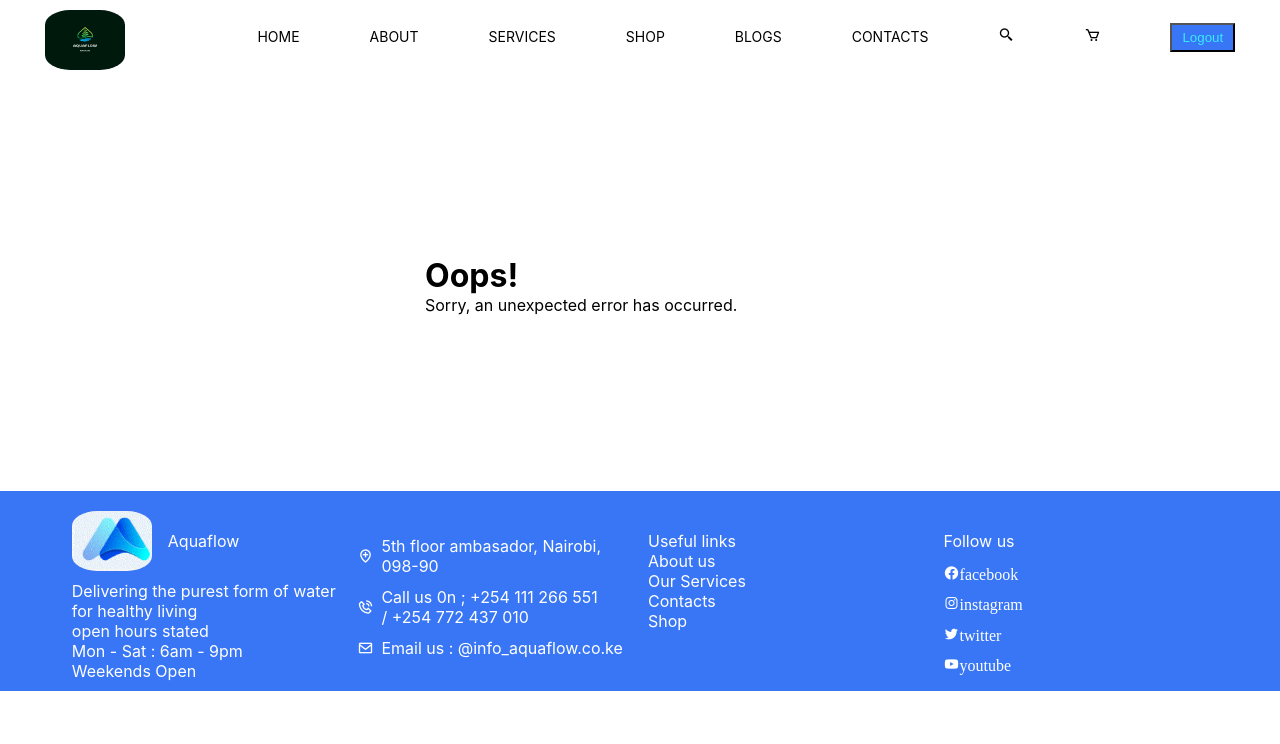
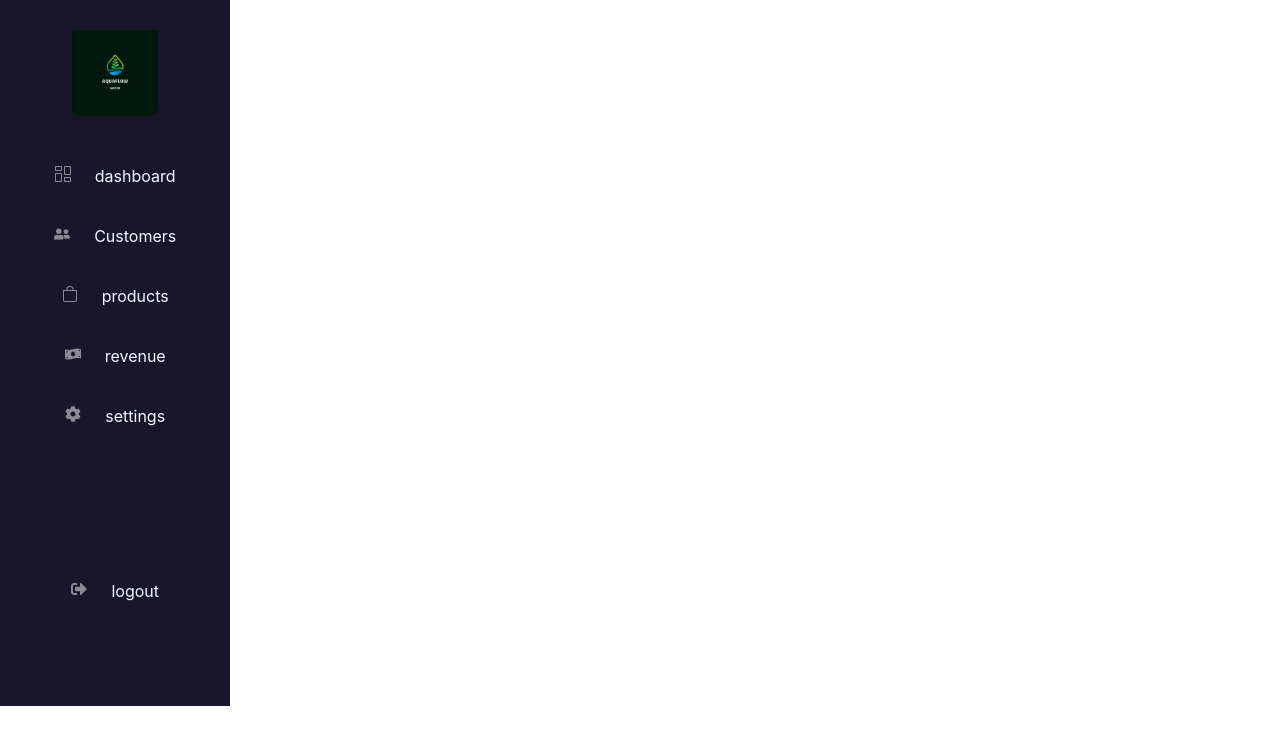
Before and after one commit to jaysonalfie/Aquaflow-Water-Project, a React (Create React App) app in the folder frontend/: page /dispensorshop in a window 1280 px wide. Shown: the top 744 px of the page. Built offline with nearby package versions, Linux system fonts and the light colour scheme.

Commit message:
created shop dashboard

```diff
--- a/frontend/package.json
+++ b/frontend/package.json
@@ -10,6 +10,7 @@
     "react": "^18.2.0",
     "react-dom": "^18.2.0",
     "react-hook-form": "^7.51.4",
+    "react-icons": "^5.2.1",
     "react-router-dom": "^6.22.3",
     "react-scripts": "5.0.1",
     "router": "^1.3.8",
--- a/frontend/src/App.js
+++ b/frontend/src/App.js
@@ -9,21 +9,27 @@ import SignupPage from "./pages/SignupPage";
 import ErrorPage from "./ErrorPage";
 import ProtectedRoute from "./components/ProtectedRoute";
 import { AuthProvider } from "./components/AuthContext";
+import DispensorShop from "./Dispensor/DispensorShop";
 
 //creating react router for the elements in the application
 const router = createBrowserRouter(
   createRoutesFromElements(
     //creating parent route as main layout will be in every page
-    <Route path='/' element={<MainLayout/>}>
+    <Route>
+    <Route path="/dispensorshop" element={<DispensorShop/>}/>
+      <Route path='/' element={<MainLayout/>}>
     <Route index element={<LoginPage/>}/>
     <Route path="/home" element={<ProtectedRoute><HomePage/></ProtectedRoute>} />
     <Route path="/about" element={<ProtectedRoute><AboutPage/></ProtectedRoute>}/>
     <Route path="/shop" element={<ProtectedRoute><ShopsPage/></ProtectedRoute>}/>
     <Route path="/shop" element={<ProtectedRoute><ShopsPage/></ProtectedRoute>}/>
 
+
     <Route path="/signup" element={<SignupPage/>}/>
     <Route path="*"  element={<ErrorPage/>}/>
   </Route>
+    </Route>
+
 )
 )
 const App=()=> {
--- /dev/null
+++ b/frontend/src/Dispensor/DisMenu.js
@@ -0,0 +1,65 @@
+import React from 'react'
+import { Link } from 'react-router-dom'
+import Logo from "../images/aquaflowlogo.png"
+import { FaSignOutAlt,  FaCog,  FaUserFriends ,FaMoneyBillWave } from "react-icons/fa";
+import { BsBag,  BsColumnsGap } from "react-icons/bs";
+import './menu.css'
+
+
+const DisMenu = () => {
+  return(
+    <menu>
+        <img src={Logo}alt=""/>
+        <ul id='mainMenu'>
+            <div className='menuItem'>
+                <Icon icon={<BsColumnsGap/>}/>
+                <span>
+                <p>dashboard</p>
+                </span>
+            </div>
+            <div className='menuItem'>
+                <Icon icon={<FaUserFriends/>}/>
+                <span>
+                <p>Customers</p>
+                </span>
+            </div>
+            <div className='menuItem'>
+                <Icon icon={<BsBag/>}/>
+                <span>
+                <p>products</p>
+                </span>
+            </div>
+            <div className='menuItem'>
+                <Icon icon={<FaMoneyBillWave/>}/>
+                <span>
+                <p>revenue</p>
+                </span>
+            </div>
+            <div className='menuItem'>
+                <Icon icon={<FaCog/>}/>
+                <span>
+                <p>settings</p>
+                </span>
+            </div>
+        </ul>
+        <ul className='bottomMenu'>
+        <div className='menuItem'>
+                <Icon icon={<FaSignOutAlt/>}/>
+                <span>
+                <p>logout</p>
+                </span>
+            </div>
+
+        </ul>
+    </menu>
+  )
+
+}
+
+const Icon = ({icon})=> (
+    <li>
+        <Link to='#'>{icon}</Link>
+    </li>
+)
+
+export default DisMenu
--- /dev/null
+++ b/frontend/src/Dispensor/DispensorShop.js
@@ -0,0 +1,12 @@
+import React from 'react'
+import DisMenu from './DisMenu'
+
+const DispensorShop = () => {
+  return (
+    <div>
+    <DisMenu/>
+    </div>
+  )
+}
+
+export default DispensorShop
--- /dev/null
+++ b/frontend/src/Dispensor/menu.css
@@ -0,0 +1,70 @@
+menu {
+    width: 18%;
+    background: #19162c;
+    display: flex;
+    flex-direction: column;
+    align-items: center;
+}
+
+menu img{
+    width: 5.4em;
+    padding-top: 30px;
+    border-radius: 8px;
+}
+menu .menuItem{
+    display: flex;
+    align-items: center;
+    justify-content: space-between;
+    gap: 1.5em;
+
+}
+
+menu .menuItem  span{
+   color: aliceblue;
+}
+
+menu ul{
+    padding-top: 30px;
+    width: 100%;
+    display: flex;
+    flex-direction: column;
+    align-items: center;
+    margin-bottom: 85px;
+}
+
+menu ul li {
+    list-style: none;
+    margin: 20px 0;
+    position: relative;
+    color: #8c8a95 ;
+    width: 100%;
+    text-align: center;
+}
+
+menu ul li a{
+    font: 24px;
+    color: #8c8a95;
+    text-decoration: none;
+    transition: all 0.3s;
+}
+
+menu ul li a:before{
+    position: absolute;
+    content: '';
+    top: 5px;
+    left: -10px;
+    width: 0px;
+    height: 20px;
+    background: #b1147d;
+    border-radius: 50%;
+}
+
+menu ul li:hover a ::before {
+    width: 20px;
+    transition:all 0.3s;
+}
+
+menu ul li.active a::before{
+    color: #b1147d;
+    transition :all 0.3s;
+}
--- a/frontend/src/index.css
+++ b/frontend/src/index.css
@@ -1,3 +1,8 @@
+*{
+  padding: 0;
+  margin: 0;
+  box-sizing: border-box;
+}
 body {
   margin: 0;
   font-family: -apple-system, BlinkMacSystemFont, 'Segoe UI', 'Roboto', 'Oxygen',
```
Also changed, not shown: frontend/src/Products/products.js (added, +8 -0 lines), frontend/src/components/admin/AdminDashboard.js (added, +9 -0 lines), 1 other file (tests, documents, lock files or other folders).
